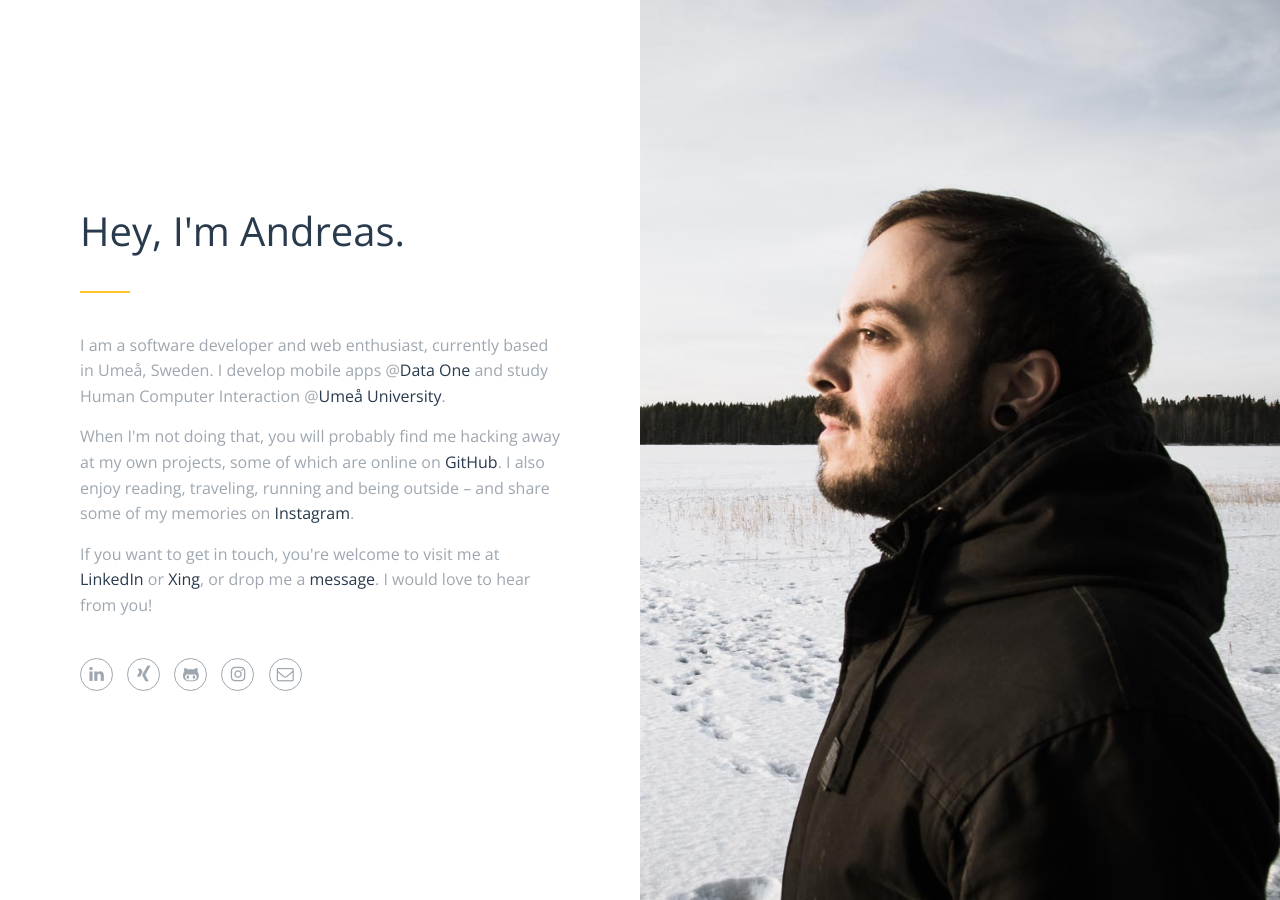
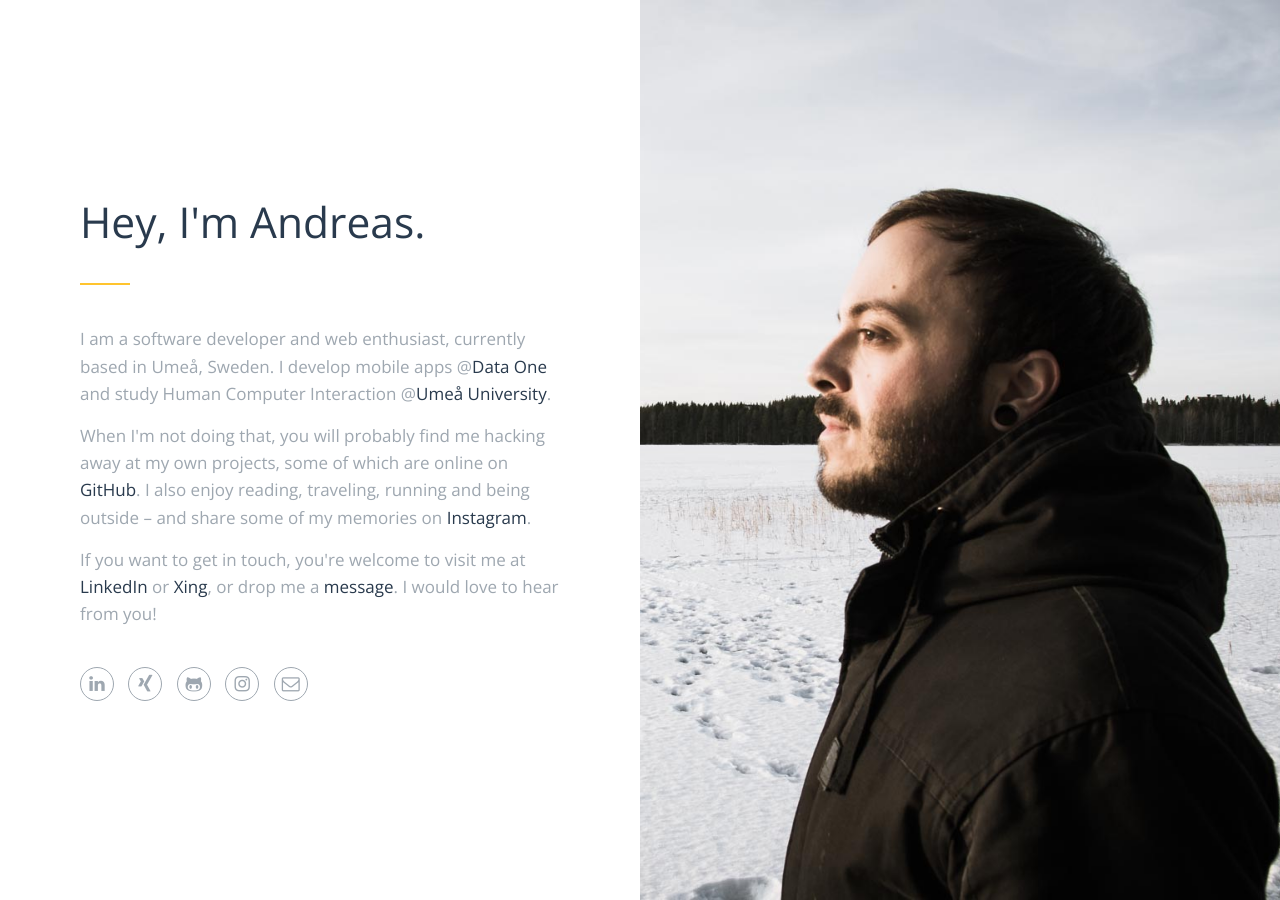
Before and after one commit to andrsphil/andrsphil.github.io, a Jekyll site: the page built from index.html, in a window 1280 px wide. Built offline with Jekyll 4.4.1, drawn with Linux system fonts in a browser that asks for light colours.

Commit message:
Make typography look a bit lighter

```diff
--- a/_sass/_base.scss
+++ b/_sass/_base.scss
@@ -4,6 +4,7 @@
 
 html, body
 {
+  font-weight: 300;
   width: 100%;
   height: 100%;
 }
@@ -32,7 +33,7 @@
 {
   color: $color-secondary;
   font-size: (1.5 * $font-size-base);
-  font-weight: normal;
+  font-weight: 300;
   line-height: 1.1;
   margin: $spacing-sm 0 ($spacing-md * 2) 0;
   position: relative;
@@ -61,6 +62,7 @@
 a
 {
   color: $color-secondary;
+  font-weight: 400;
   text-decoration: none;
   transition: color $transition;
 
--- a/_sass/_variables.scss
+++ b/_sass/_variables.scss
@@ -4,17 +4,17 @@
 
 $assets: '/assets';
 $baseurl: '';
-$font-size-base: 1.6rem;
+$font-size-base: 1.7rem;
 $icon-circle-size: ($font-size-base + 1.5rem);
 $icon-font-size: ($font-size-base + 0.1rem);
 $screen-sm-min: 1024px;
 $spacing-lg: 8.0rem;
 $spacing-md: 4.0rem;
 $spacing-sm: 3.0rem;
-$transition: 0.3s ease-in-out;
+$transition: 0.15s ease-in-out;
 
 // Colors
 $color-background: #ffffff;
-$color-base: #9EA7B0;
+$color-base: #9ea7b0;
 $color-primary: #ffc42e;
 $color-secondary: #293a4d;
```
